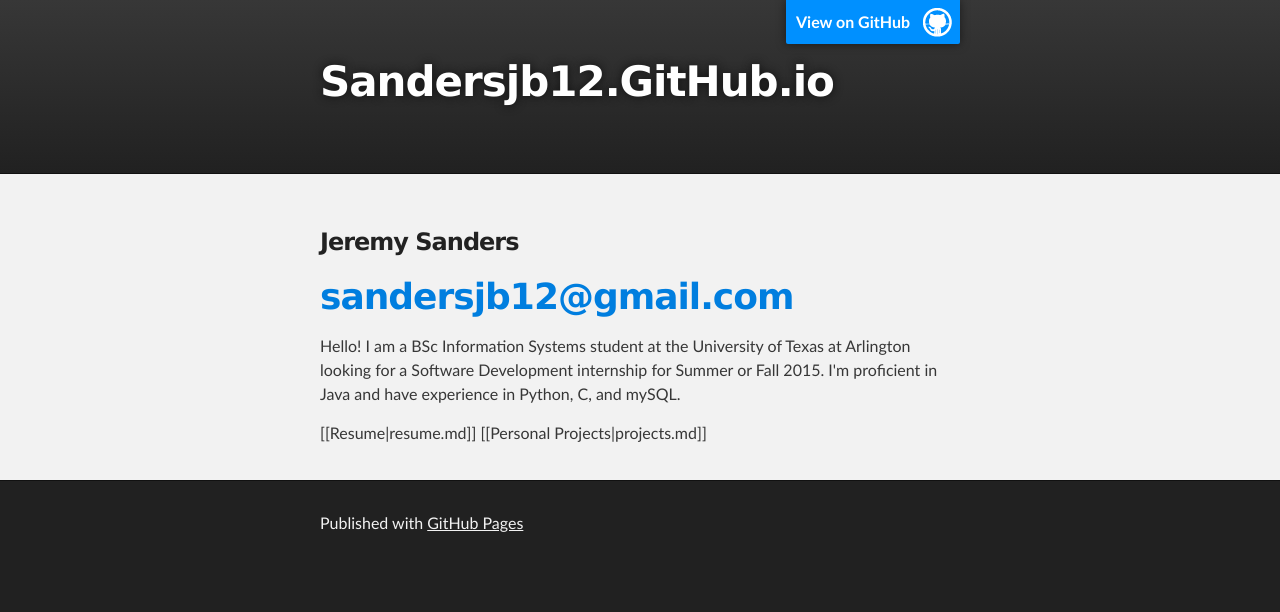
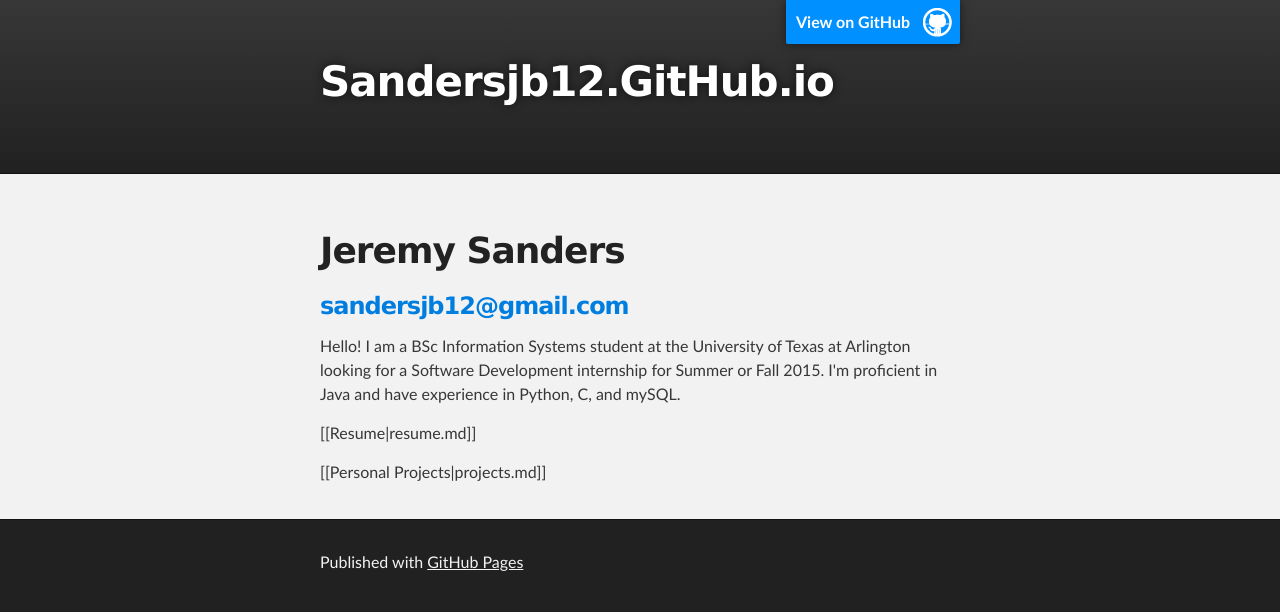
Before and after one commit to Sandersjb12/sandersjb12.github.io, a plain HTML site: page index.html in a window 1280 px wide. Drawn offline with Linux system fonts and the light colour scheme.

Commit message:
Replace master branch with page content via GitHub

```diff
--- a/index.html
+++ b/index.html
@@ -27,17 +27,18 @@
     <!-- MAIN CONTENT -->
     <div id="main_content_wrap" class="outer">
       <section id="main_content" class="inner">
-        <h3>
-<a id="jeremy-sanders" class="anchor" href="#jeremy-sanders" aria-hidden="true"><span class="octicon octicon-link"></span></a>Jeremy Sanders</h3>
+        <h1>
+<a id="jeremy-sanders" class="anchor" href="#jeremy-sanders" aria-hidden="true"><span class="octicon octicon-link"></span></a>Jeremy Sanders</h1>
 
-<h1>
+<h3>
 <a id="sandersjb12gmailcom" class="anchor" href="#sandersjb12gmailcom" aria-hidden="true"><span class="octicon octicon-link"></span></a><a href="mailto:sandersjb12@gmail.com">sandersjb12@gmail.com</a>
-</h1>
+</h3>
 
 <p>Hello! I am a BSc Information Systems student at the University of Texas at Arlington looking for a Software Development internship for Summer or Fall 2015. I'm proficient in Java and have experience in Python, C, and mySQL.</p>
 
-<p>[[Resume|resume.md]]
-[[Personal Projects|projects.md]]</p>
+<p>[[Resume|resume.md]]</p>
+
+<p>[[Personal Projects|projects.md]]</p>
       </section>
     </div>
 
--- a/params.json
+++ b/params.json
@@ -1 +1 @@
-{"name":"Sandersjb12.GitHub.io","tagline":"","body":"###Jeremy Sanders\r\n#sandersjb12@gmail.com\r\n\r\nHello! I am a BSc Information Systems student at the University of Texas at Arlington looking for a Software Development internship for Summer or Fall 2015. I'm proficient in Java and have experience in Python, C, and mySQL.\r\n\r\n[[Resume|resume.md]]\r\n[[Personal Projects|projects.md]]","google":"","note":"Don't delete this file! It's used internally to help with page regeneration."}
+{"name":"Sandersjb12.GitHub.io","tagline":"","body":"#Jeremy Sanders\r\n###sandersjb12@gmail.com\r\n\r\nHello! I am a BSc Information Systems student at the University of Texas at Arlington looking for a Software Development internship for Summer or Fall 2015. I'm proficient in Java and have experience in Python, C, and mySQL.\r\n\r\n\r\n[[Resume|resume.md]]\r\n\r\n[[Personal Projects|projects.md]]","google":"","note":"Don't delete this file! It's used internally to help with page regeneration."}
```
